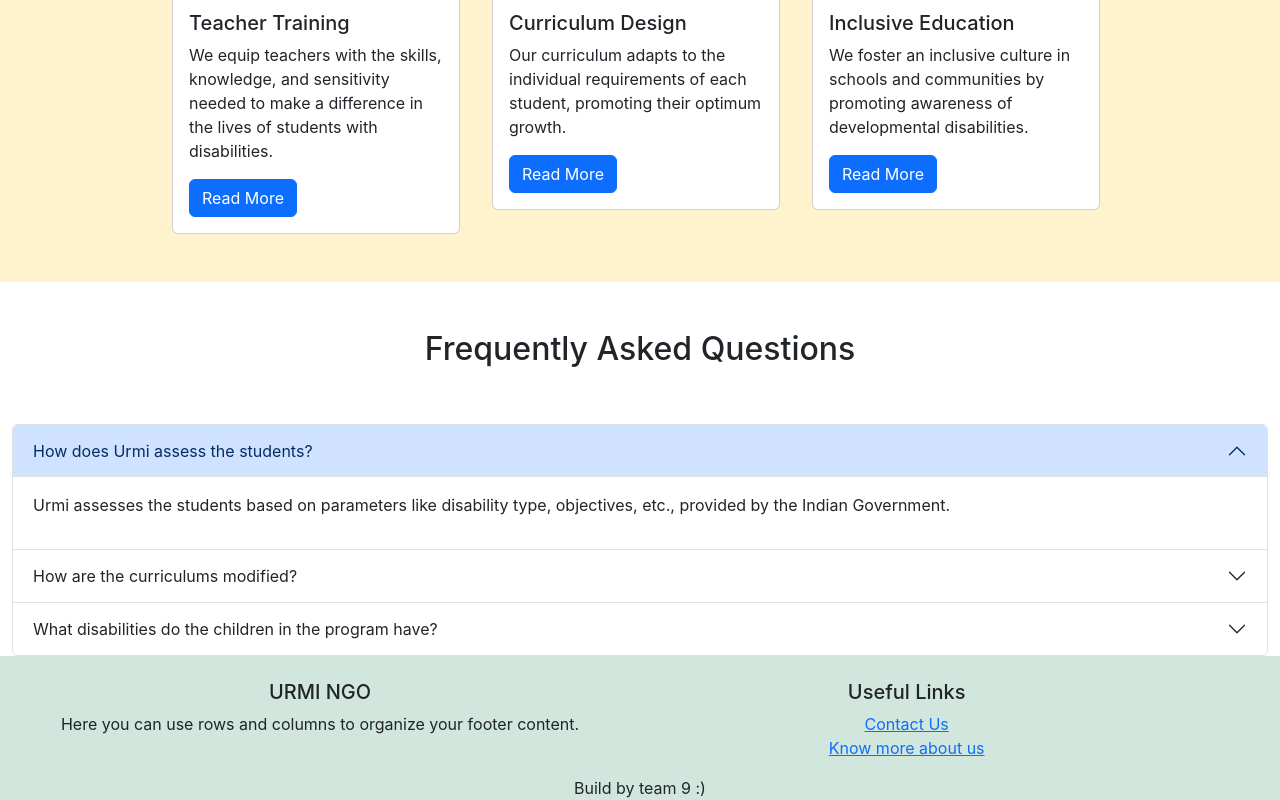
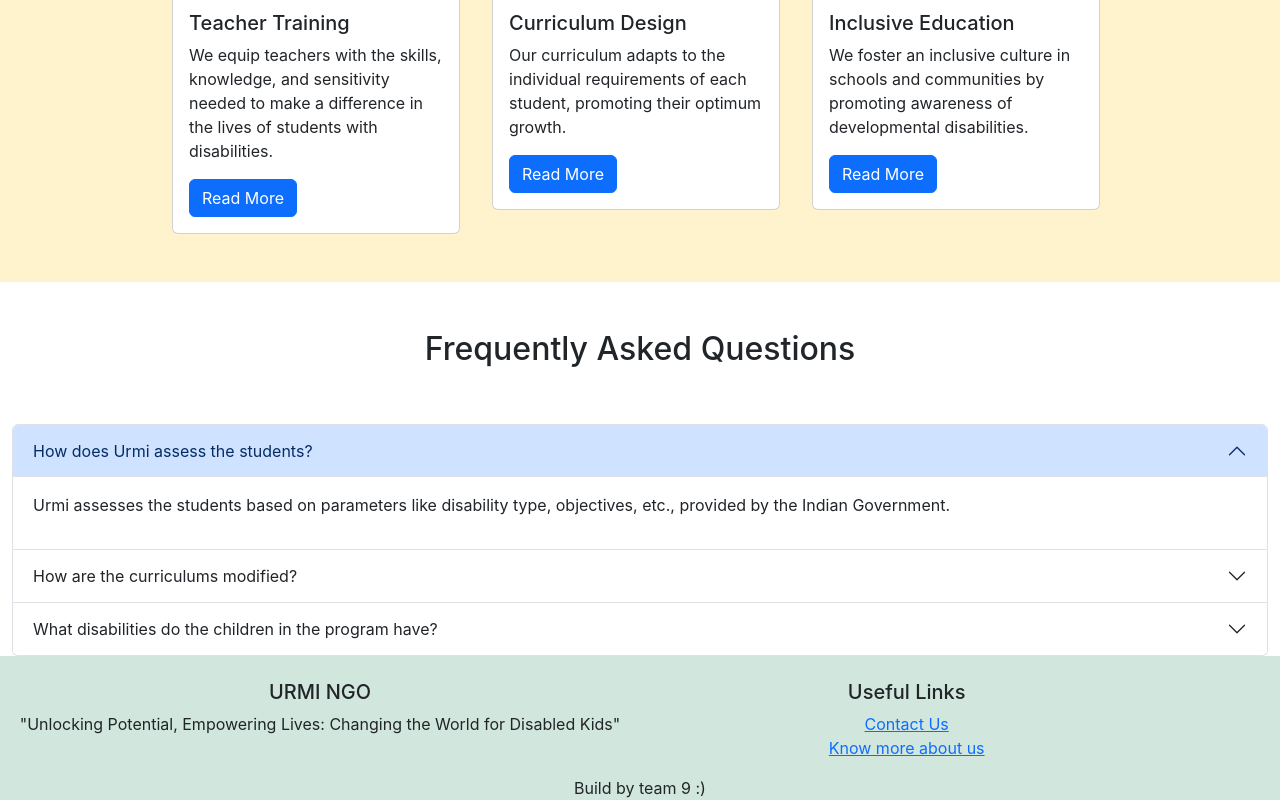
Before and after one commit to cfgmumbai2023/Team-9, a React (Create React App) app: page / in a window 1280 px wide. Shown: the part 638-1438 px from the top of the page. Built offline with nearby package versions, Linux system fonts and the light colour scheme.

Commit message:
Update Footer.js by aniket

```diff
--- a/src/components/Footer.js
+++ b/src/components/Footer.js
@@ -5,7 +5,7 @@
         <div className="row">
             <div className="col-md-6 mt-md-0 mt-3">
                 <h5 className="text-uppercase">Urmi NGO</h5>
-                <p>Here you can use rows and columns to organize your footer content.</p>
+                <p>"Unlocking Potential, Empowering Lives: Changing the World for Disabled Kids"</p>
             </div>
             <div className="col-md-5 mb-md-0 mb-3">
                 <h5 className="text-right">Useful Links</h5>
```
